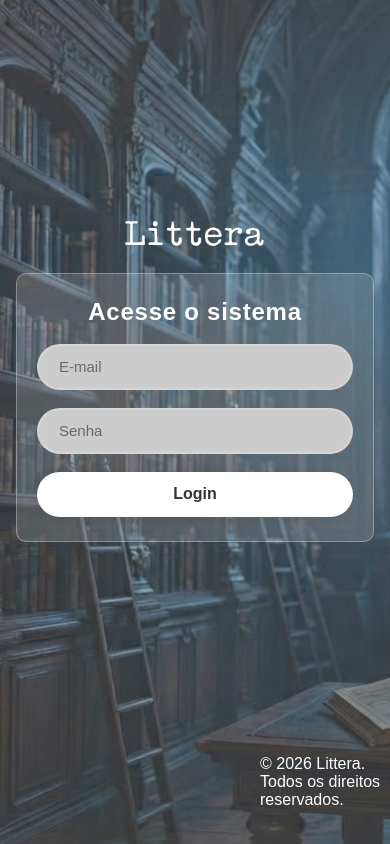
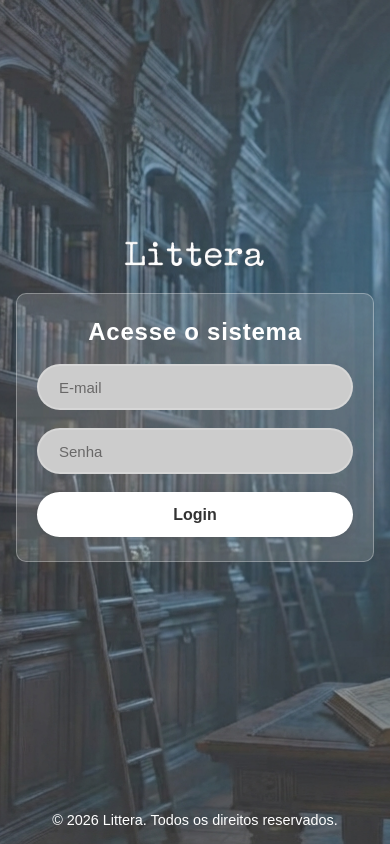
Before and after one commit to lucas-brum545/littera, a React (Vite) app: page / in a window 390 px wide. Built offline with nearby package versions, Linux system fonts and the light colour scheme.

Commit message:
Refactor Footer styles for improved layout and responsiveness

```diff
--- a/components/Footer/Footer.css
+++ b/components/Footer/Footer.css
@@ -1,7 +1,28 @@
-p{
+#root > p {
+  text-align: center;
+  padding: 16px 24px;
+  width: 100%;
+  margin: auto 0 0 0;
+  color: #ffffff;
+  font-size: 0.9rem;
+  box-sizing: border-box;
+}
+
+#root > .admin-layout-container + p {
   text-align: left;
-  padding-left: 260px;
-  width: 100%;
-  padding-bottom: 35px;
-  color: #fff;
+  padding: 16px 32px 24px 252px;
 }
+
+@media (max-width: 1024px) {
+  #root > .admin-layout-container + p {
+    padding: 16px 20px 24px 240px;
+  }
+}
+
+@media (max-width: 768px) {
+  #root > p,
+  #root > .admin-layout-container + p {
+    text-align: center;
+    padding: 16px;
+  }
+}
```
